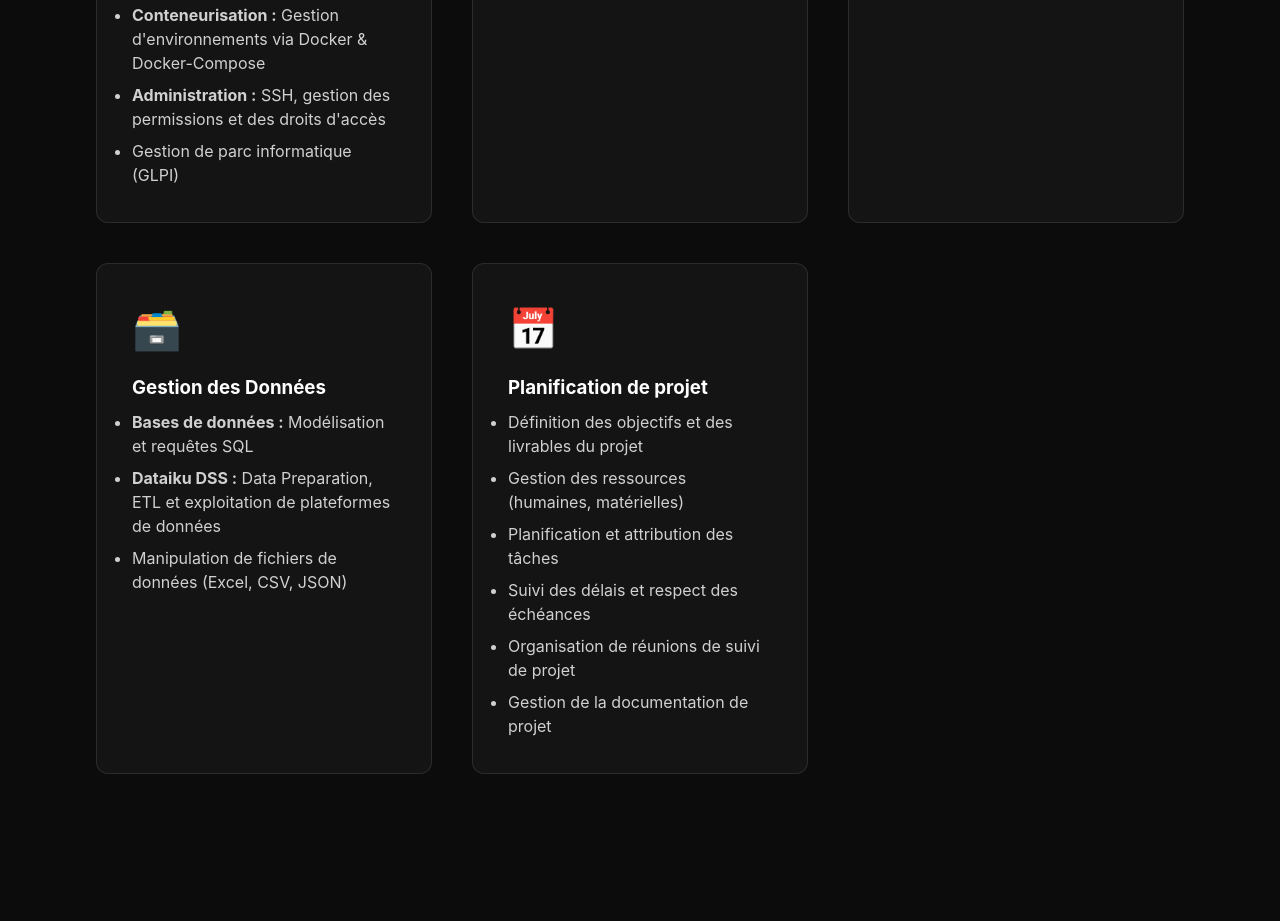
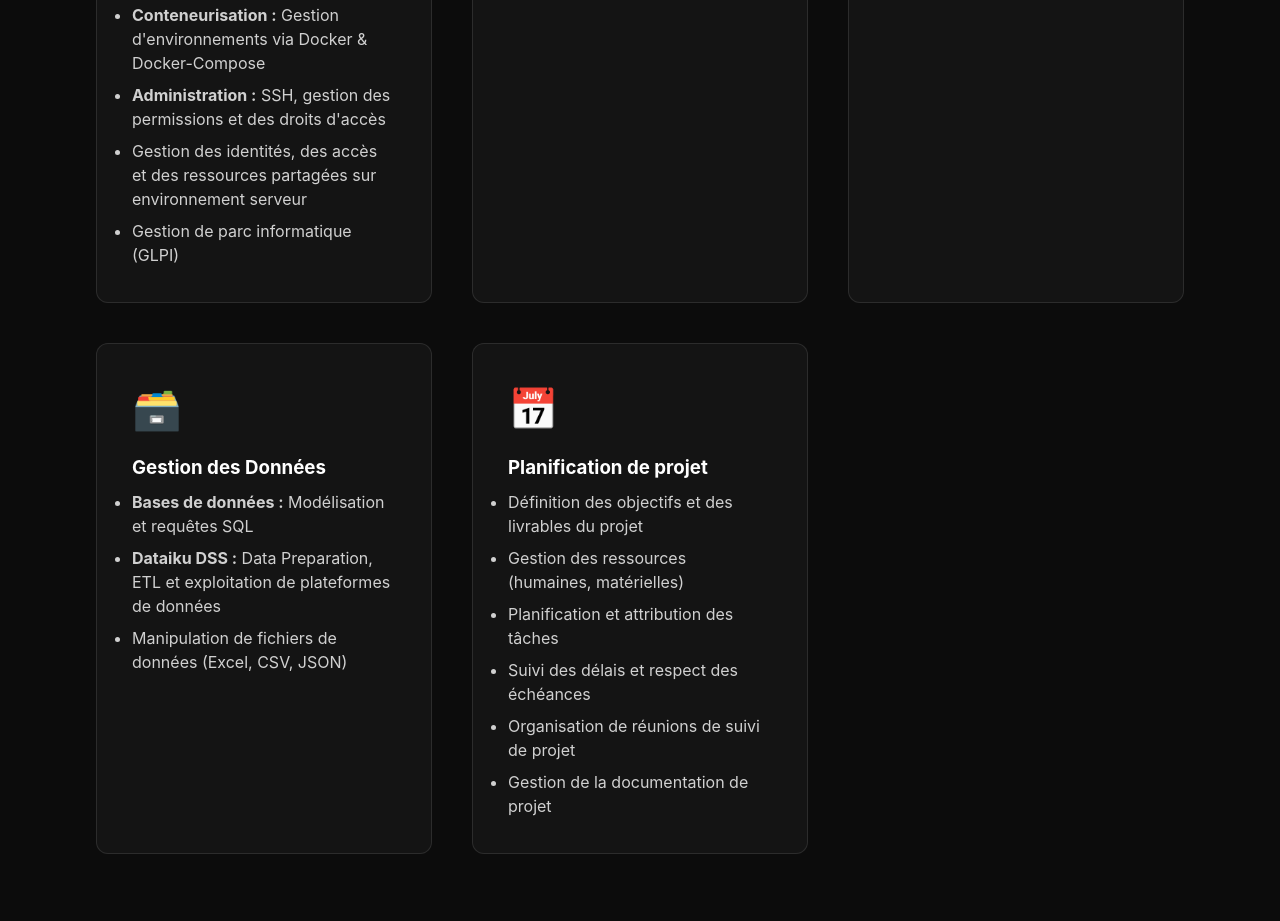
Before and after one commit to Djenebadknt/Portfolio, a plain HTML site: page index.html in a window 1280 px wide. Shown: the part 2975-3896 px from the top of the page. Drawn offline with Linux system fonts and the light colour scheme.

Commit message:
Update index.html

```diff
--- a/index.html
+++ b/index.html
@@ -158,6 +158,7 @@
             <li><strong>Infrastructure as Code (IaC) :</strong> Déploiement automatisé avec Ansible (Playbooks)</li>
             <li><strong>Conteneurisation :</strong> Gestion d'environnements via Docker & Docker-Compose</li>
             <li><strong>Administration :</strong> SSH, gestion des permissions et des droits d'accès</li>
+            <li>Gestion des identités, des accès et des ressources partagées sur environnement serveur</li>
             <li>Gestion de parc informatique (GLPI)</li>
         </ul>
     </div>
```
